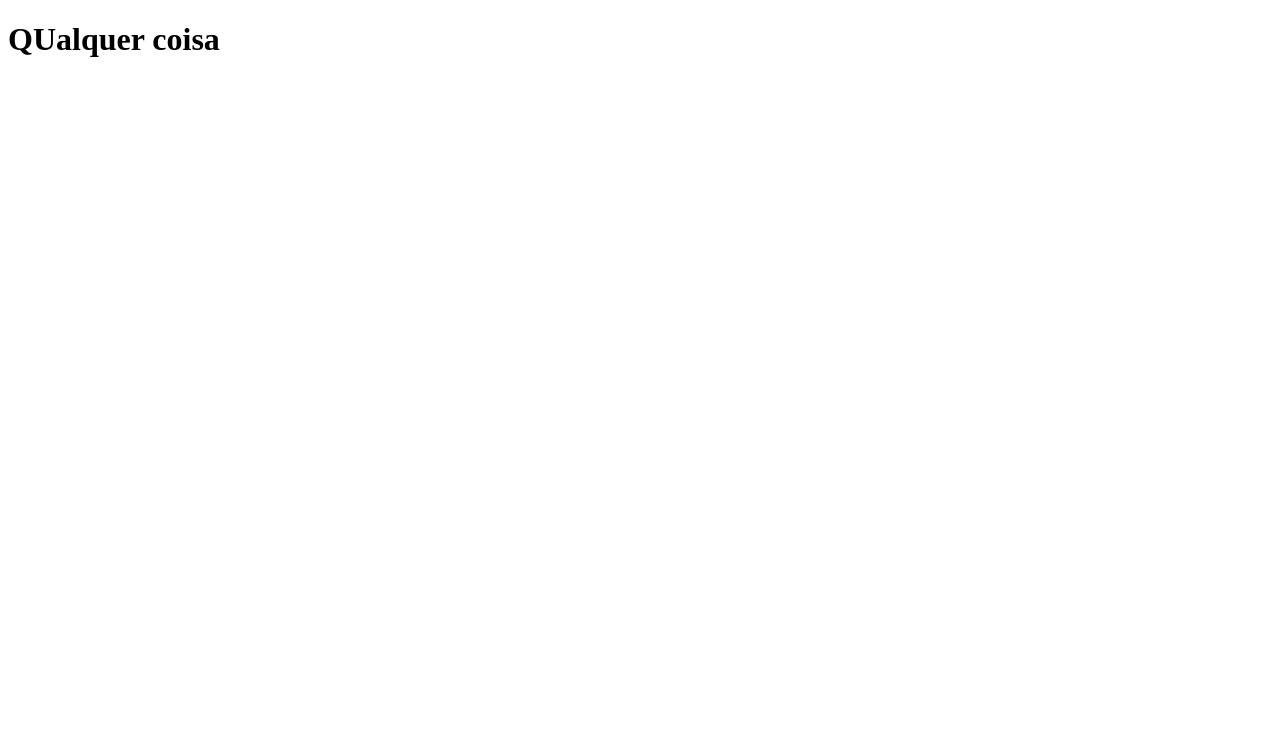
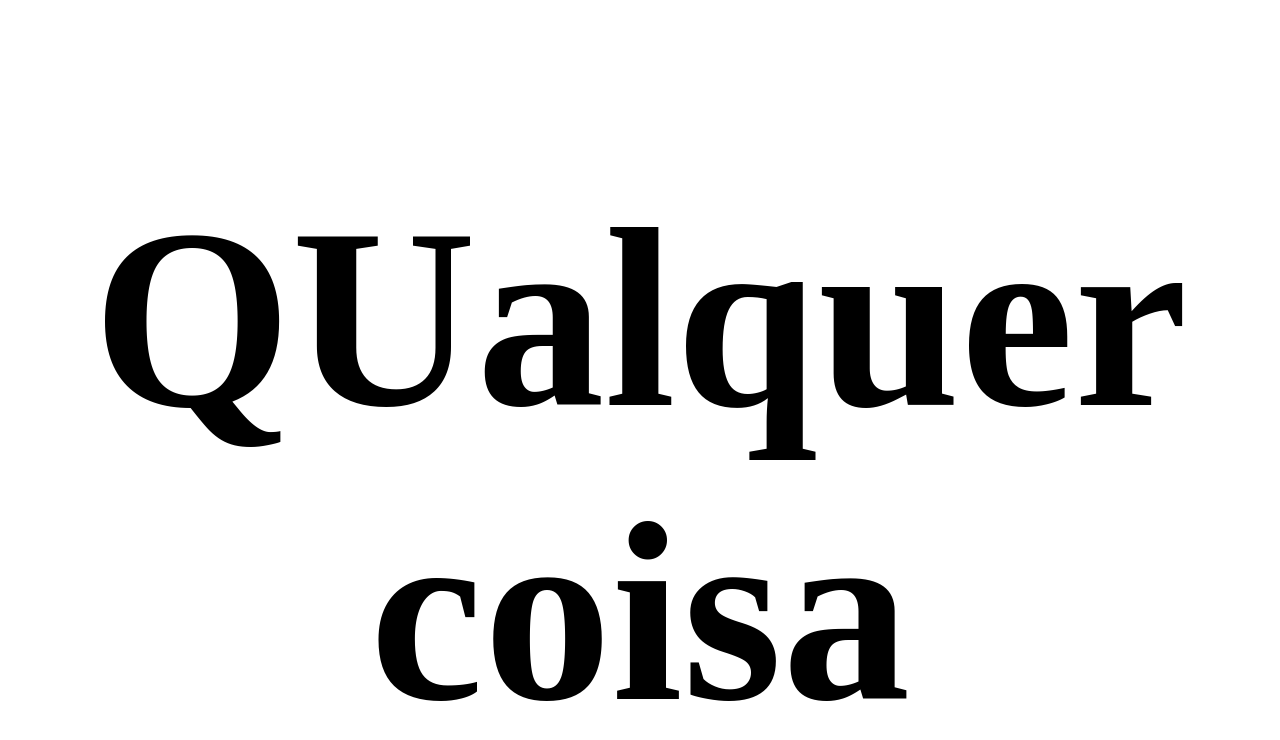
Before and after one commit to AdaoTchiyombe20/Aprendendo-Sobre-Git-e-Github, a plain HTML site: page index.html in a window 1280 px wide. Drawn offline with Linux system fonts and the light colour scheme.

Commit message:
Criando um ficheiro css para o progeto

```diff
--- a/index.html
+++ b/index.html
@@ -4,6 +4,7 @@
     <meta charset="UTF-8">
     <meta name="viewport" content="width=device-width, initial-scale=1.0">
     <title>Aprendendo sobre git e github</title>
+    <link rel="stylesheet" href="style.css">
 </head>
 <body>
     <h1>
--- /dev/null
+++ b/style.css
@@ -0,0 +1,7 @@
+* {
+    font-size: 4rem;
+}
+
+body {
+    text-align: center;
+}
```
